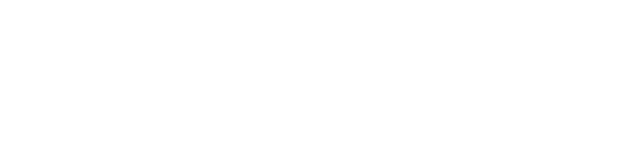
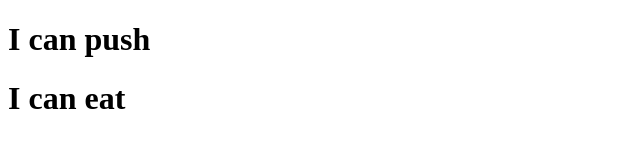
Before and after one commit to 01838766593/my-sec-repo, a plain HTML site: page index.html in a window 1280 px wide. Shown: the whole page, without its empty margins (0-640 px from the left). Drawn offline with Linux system fonts and the light colour scheme.

Commit message:
added header

```diff
--- a/index.html
+++ b/index.html
@@ -6,6 +6,7 @@
     <title>My First Github Repo</title>
 </head>
 <body>
-
+   <h1>I can push</h1>
+   <h1>I can eat</h1>
 </body>
 </html>
```
